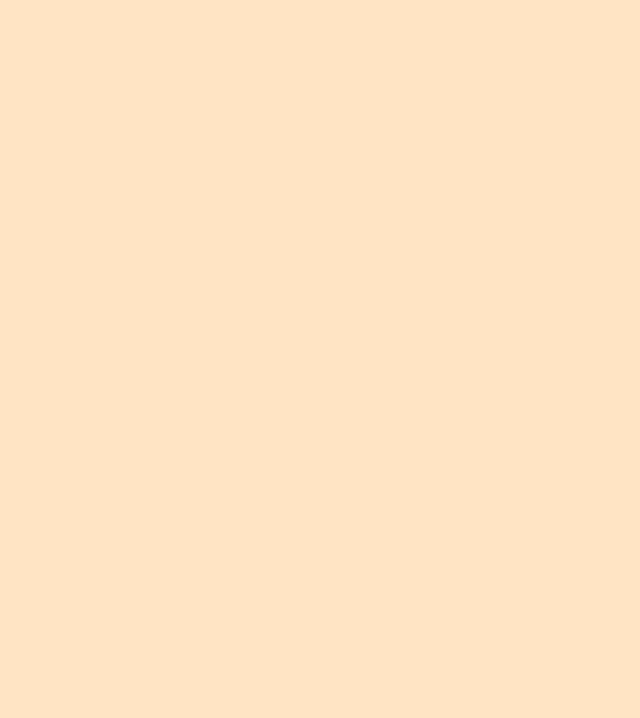
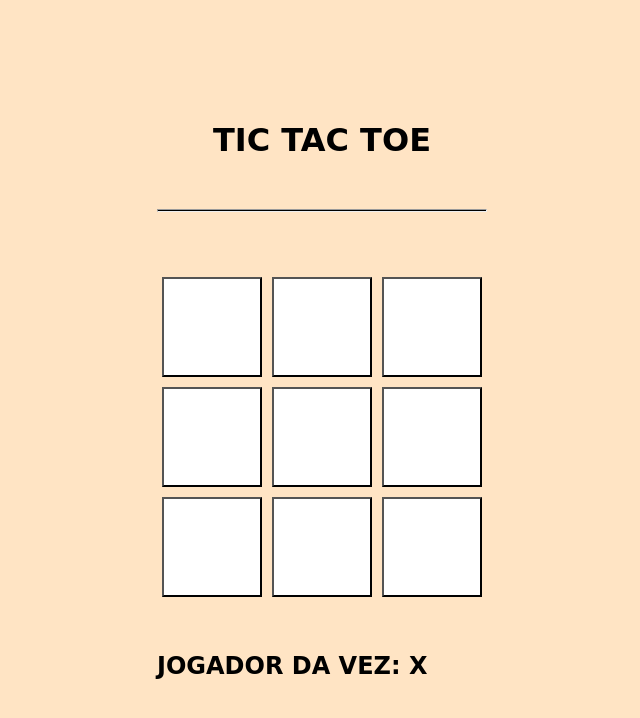
Before and after one commit to vinicaliel/TicTacToe_with_javaScript, a plain HTML site: page index.html in a window 1280 px wide. Shown: the whole page, without its empty margins (318-958 px from the left). Drawn offline with Linux system fonts and the light colour scheme.

Commit message:
feat add: TicTacToe game complete

```diff
--- a/index.css
+++ b/index.css
@@ -13,3 +13,34 @@ body {
   justify-content: center;
   background-image: black;
 }
+
+main{
+    display: flex;
+    flex-direction: column;
+    gap: 50px;
+}
+
+h1{
+    text-align: center;
+}
+
+hr{
+    font-weight: bold;
+    height: 3px;
+    background-color: black;
+    margin-bottom: 10px;
+}
+
+.game{
+display: grid;
+grid-template-columns: 1fr 1fr 1fr;
+}
+
+.game button{
+    width: 100px;
+    height: 100px;
+    margin: 5px;
+    cursor: pointer;
+    font-size: 50px;
+    background:WHITE;
+}
--- a/index.html
+++ b/index.html
@@ -7,6 +7,23 @@
     <title>Jogo da Velha</title>
 </head>
 <body>
+    <main>
+        <h1>TIC TAC TOE</h1>
+        <hr />
+        <div class="game">
+            <button data-i="1"></button>
+            <button data-i="2"></button>
+            <button data-i="3"></button>
+            <button data-i="4"></button>
+            <button data-i="5"></button>
+            <button data-i="6"></button>
+            <button data-i="7"></button>
+            <button data-i="8"></button>
+            <button data-i="9"></button>
+        </div>
 
+        <h2 class="currentPlayer"></h2>
+    </main>
+    <script src="index.js"></script>
 </body>
 </html>
--- a/index.js
+++ b/index.js
@@ -0,0 +1,67 @@
+const currentPlayer = document.querySelector(".currentPlayer");
+
+let selected;
+let player = "X";
+
+let positions = [
+  [1, 2, 3],
+  [4, 5, 6],
+  [7, 8, 9],
+  [1, 4, 7],
+  [2, 5, 8],
+  [3, 6, 9],
+  [1, 5, 9],
+  [3, 5, 7],
+];
+
+function init() {
+  selected = [];
+
+  currentPlayer.innerHTML = `JOGADOR DA VEZ: ${player}`;
+
+  document.querySelectorAll(".game button").forEach((item) => {
+    item.innerHTML = "";
+    item.addEventListener("click", newMove);
+  });
+}
+
+init();
+
+function newMove(e) {
+  const index = e.target.getAttribute("data-i");
+  e.target.innerHTML = player;
+  e.target.removeEventListener("click", newMove);
+  selected[index] = player;
+
+  setTimeout(() => {
+    check();
+  }, [100]);
+
+  player = player === "X" ? "O" : "X";
+  currentPlayer.innerHTML = `JOGADOR DA VEZ ${player}`;
+}
+
+function check() {
+  let playerLastMove = player === 'X' ? "O" :'X'
+
+  const items = selected
+    .map((item, i) => [item, i])
+    .filter((item) => item[0] === playerLastMove)
+    .map((item) => item[1]);
+
+  for (pos of positions) {
+    if (pos.every((item) => items.includes(item))) {
+      alert('Parabens, o ' + playerLastMove + ' Ganhou!!!');
+      init();
+      return;
+    }
+  }
+  if(selected.filter((item) => item).length === 9){
+    alert('DEU EMPATE')
+    init();
+    return;
+  }
+}
+
+// projeto jogo da velha
+// vinicius caliel nunes passos
```
